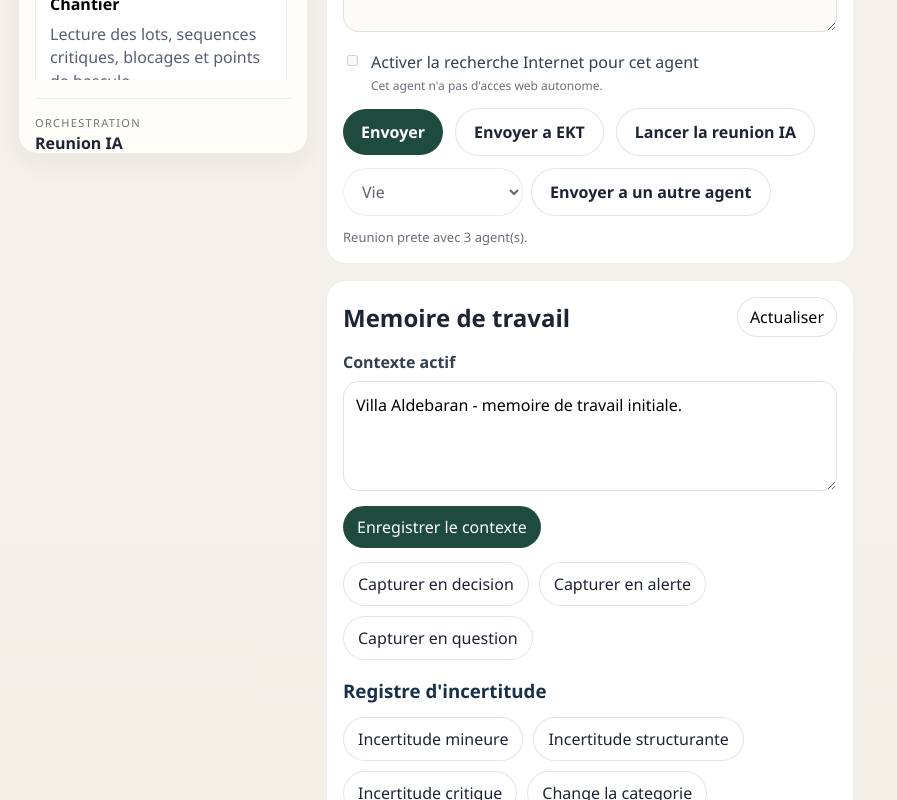
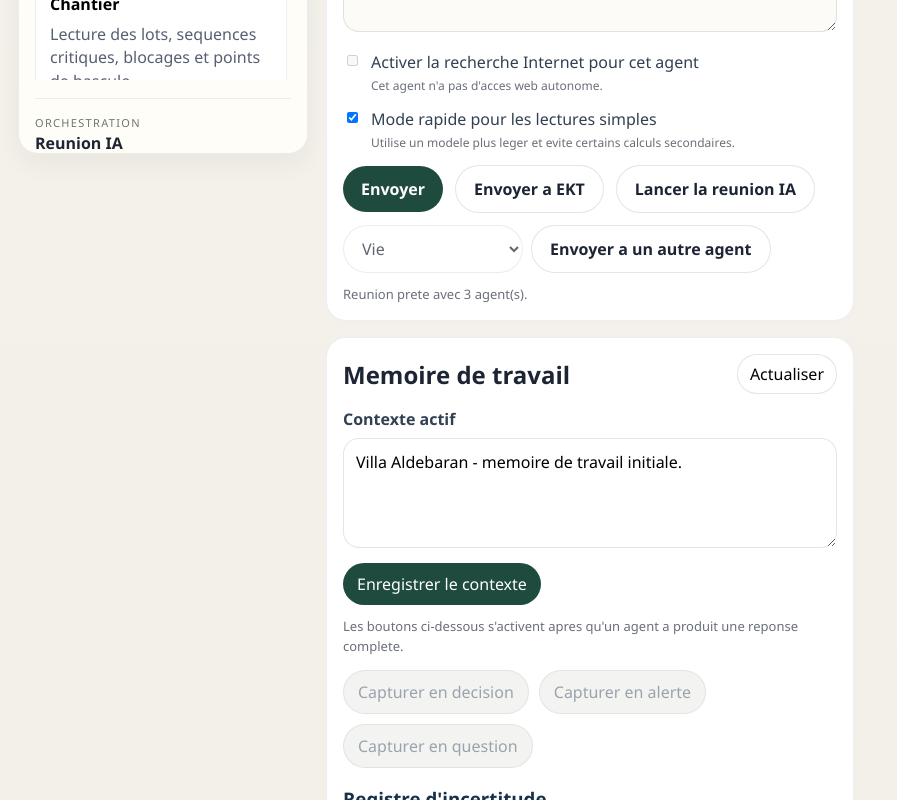
Before and after one commit to nonomanu31-cmd/villa-aldebaran-prototype, a Next.js app: page /cockpit in a window 1280 px wide. Shown: the part 760-1560 px from the top of the page, without its empty margins (0-897 px from the left). Built offline with nearby package versions, Linux system fonts and the light colour scheme.

Commit message:
Add fast mode for simple agent responses

```diff
--- a/app/api/agents/run/route.ts
+++ b/app/api/agents/run/route.ts
@@ -41,11 +41,12 @@ export async function POST(request: Request) {
       context: enrichedContext,
       userPrompt: body.userPrompt,
       useWeb: body.useWeb,
+      speedMode: body.speedMode,
     });
 
     let evaluation = null;
 
-    if (body.agentId === "ekt" && body.evaluateEktSolo) {
+    if (body.agentId === "ekt" && body.evaluateEktSolo && body.speedMode !== "fast") {
       try {
         evaluation = await evaluateEktSoloResponse({
           context: enrichedContext,
--- a/app/cockpit/CockpitClient.tsx
+++ b/app/cockpit/CockpitClient.tsx
@@ -71,6 +71,7 @@ export function CockpitClient() {
   const [response, setResponse] = useState<ApiResponse | null>(null);
   const [sourceResponse, setSourceResponse] = useState<ApiResponse | null>(null);
   const [useWeb, setUseWeb] = useState(false);
+  const [fastMode, setFastMode] = useState(true);
   const [isLoading, setIsLoading] = useState(false);
   const [error, setError] = useState<string | null>(null);
   const [memory, setMemory] = useState<WorkingMemory | null>(null);
@@ -190,7 +191,8 @@ export function CockpitClient() {
           context,
           userPrompt,
           useWeb,
-          evaluateEktSolo: targetAgentId === "ekt",
+          evaluateEktSolo: targetAgentId === "ekt" && !fastMode,
+          speedMode: fastMode ? "fast" : "normal",
         }),
       });
 
@@ -252,6 +254,7 @@ export function CockpitClient() {
           context: forwardedContext,
           userPrompt: ektDecisionPrompt,
           evaluateEktSolo: false,
+          speedMode: fastMode ? "fast" : "normal",
         }),
       });
 
@@ -364,6 +367,7 @@ export function CockpitClient() {
           context: forwardedContext,
           userPrompt: relayPrompt,
           evaluateEktSolo: false,
+          speedMode: fastMode ? "fast" : "normal",
         }),
       });
 
@@ -442,6 +446,7 @@ export function CockpitClient() {
           context: forwardedContext,
           userPrompt: forwardedPrompt,
           evaluateEktSolo: false,
+          speedMode: fastMode ? "fast" : "normal",
         }),
       });
 
@@ -568,6 +573,8 @@ export function CockpitClient() {
           canUseWeb={canAgentUseWeb(selectedAgentId)}
           useWeb={useWeb}
           onUseWebChange={setUseWeb}
+          fastMode={fastMode}
+          onFastModeChange={setFastMode}
           webNote={selectedWebRule.note}
           ektActionLabel={
             response?.agentId === "conseil3ia"
--- a/components/PromptConsole.tsx
+++ b/components/PromptConsole.tsx
@@ -13,6 +13,8 @@ type PromptConsoleProps = {
   canUseWeb: boolean;
   useWeb: boolean;
   onUseWebChange: (value: boolean) => void;
+  fastMode: boolean;
+  onFastModeChange: (value: boolean) => void;
   webNote: string;
   ektActionLabel?: string;
   relayTargetAgentId?: string;
@@ -36,6 +38,8 @@ export function PromptConsole({
   canUseWeb,
   useWeb,
   onUseWebChange,
+  fastMode,
+  onFastModeChange,
   webNote,
   ektActionLabel,
   relayTargetAgentId,
@@ -75,6 +79,20 @@ export function PromptConsole({
           Activer la recherche Internet pour cet agent
           <small style={styles.webHint}>
             {canUseWeb ? webNote : "Cet agent n'a pas d'acces web autonome."}
+          </small>
+        </span>
+      </label>
+      <label style={styles.webToggle}>
+        <input
+          type="checkbox"
+          checked={fastMode}
+          onChange={(event) => onFastModeChange(event.target.checked)}
+          disabled={isLoading}
+        />
+        <span>
+          Mode rapide pour les lectures simples
+          <small style={styles.webHint}>
+            Utilise un modele plus leger et evite certains calculs secondaires.
           </small>
         </span>
       </label>
--- a/components/WorkingMemoryPanel.tsx
+++ b/components/WorkingMemoryPanel.tsx
@@ -19,6 +19,8 @@ export function WorkingMemoryPanel({
   activeContextDraft,
   onActiveContextDraftChange,
 }: WorkingMemoryPanelProps) {
+  const canCapture = Boolean(responseText);
+
   async function capture(
     type:
       | "decision"
@@ -77,28 +79,34 @@ export function WorkingMemoryPanel({
         Enregistrer le contexte
       </button>
 
+      <p style={styles.captureHint}>
+        {canCapture
+          ? "Vous pouvez maintenant capturer la reponse active dans la memoire de travail."
+          : "Les boutons ci-dessous s'activent apres qu'un agent a produit une reponse complete."}
+      </p>
+
       <div style={styles.captureRow}>
         <button
-          style={styles.secondaryButton}
+          style={canCapture ? styles.secondaryButton : styles.secondaryButtonDisabled}
           type="button"
           onClick={() => capture("decision")}
-          disabled={!responseText}
+          disabled={!canCapture}
         >
           Capturer en decision
         </button>
         <button
-          style={styles.secondaryButton}
+          style={canCapture ? styles.secondaryButton : styles.secondaryButtonDisabled}
           type="button"
           onClick={() => capture("alert")}
-          disabled={!responseText}
+          disabled={!canCapture}
         >
           Capturer en alerte
         </button>
         <button
-          style={styles.secondaryButton}
+          style={canCapture ? styles.secondaryButton : styles.secondaryButtonDisabled}
           type="button"
           onClick={() => capture("openQuestion")}
-          disabled={!responseText}
+          disabled={!canCapture}
         >
           Capturer en question
         </button>
@@ -108,34 +116,34 @@ export function WorkingMemoryPanel({
         <h3 style={styles.sectionTitle}>Registre d&apos;incertitude</h3>
         <div style={styles.captureRow}>
           <button
-            style={styles.secondaryButton}
+            style={canCapture ? styles.secondaryButton : styles.secondaryButtonDisabled}
             type="button"
             onClick={() => capture("uncertaintyMinor")}
-            disabled={!responseText}
+            disabled={!canCapture}
           >
             Incertitude mineure
           </button>
           <button
-            style={styles.secondaryButton}
+            style={canCapture ? styles.secondaryButton : styles.secondaryButtonDisabled}
             type="button"
             onClick={() => capture("uncertaintyStructuring")}
-            disabled={!responseText}
+            disabled={!canCapture}
           >
             Incertitude structurante
           </button>
           <button
-            style={styles.secondaryButton}
+            style={canCapture ? styles.secondaryButton : styles.secondaryButtonDisabled}
             type="button"
             onClick={() => capture("uncertaintyCritical")}
-            disabled={!responseText}
+            disabled={!canCapture}
           >
             Incertitude critique
           </button>
           <button
-            style={styles.secondaryButton}
+            style={canCapture ? styles.secondaryButton : styles.secondaryButtonDisabled}
             type="button"
             onClick={() => capture("uncertaintyCategoryShift")}
-            disabled={!responseText}
+            disabled={!canCapture}
           >
             Change la categorie
           </button>
@@ -313,6 +321,12 @@ const styles: Record<string, React.CSSProperties> = {
     color: "#fff",
     cursor: "pointer",
   },
+  captureHint: {
+    margin: "12px 0 0",
+    color: "#6a6f79",
+    fontSize: 13,
+    lineHeight: 1.5,
+  },
   captureRow: {
     display: "flex",
     gap: 10,
@@ -326,6 +340,14 @@ const styles: Record<string, React.CSSProperties> = {
     background: "#fff",
     color: "#1d2433",
     cursor: "pointer",
+  },
+  secondaryButtonDisabled: {
+    border: "1px solid rgba(31,40,55,0.08)",
+    borderRadius: 999,
+    padding: "10px 14px",
+    background: "#f3f4f1",
+    color: "#9aa3ad",
+    cursor: "not-allowed",
   },
   section: {
     marginTop: 18,
--- a/lib/openai.ts
+++ b/lib/openai.ts
@@ -90,6 +90,7 @@ export async function runAgentModel(params: {
   context: string;
   userPrompt: string;
   useWeb?: boolean;
+  speedMode?: "normal" | "fast";
 }) {
   const agent = findAgentById(params.agentId);
 
@@ -109,7 +110,9 @@ export async function runAgentModel(params: {
   ].join("\n");
 
   const apiKey = process.env.OPENAI_API_KEY;
-  const model = process.env.OPENAI_MODEL || "gpt-5.2";
+  const standardModel = process.env.OPENAI_MODEL || "gpt-5.2";
+  const fastModel = process.env.OPENAI_FAST_MODEL || "gpt-5.4-mini";
+  const model = params.speedMode === "fast" ? fastModel : standardModel;
 
   if (!apiKey) {
     return {
--- a/lib/types.ts
+++ b/lib/types.ts
@@ -23,6 +23,7 @@ export type AgentRunRequest = {
   userPrompt: string;
   useWeb?: boolean;
   evaluateEktSolo?: boolean;
+  speedMode?: "normal" | "fast";
 };
 
 export type EktEvaluationCriterion = {
```
Also changed, not shown: 2 other files (tests, documents, lock files or other folders).
